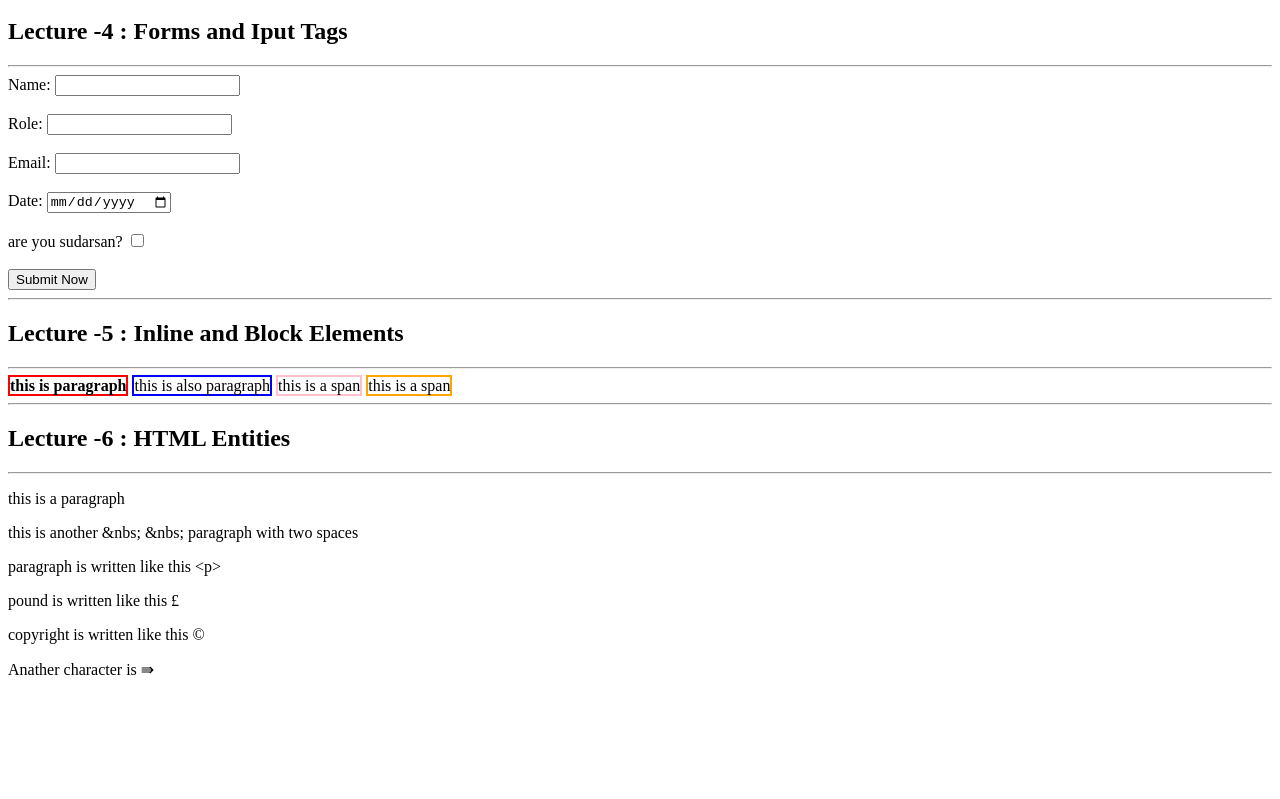
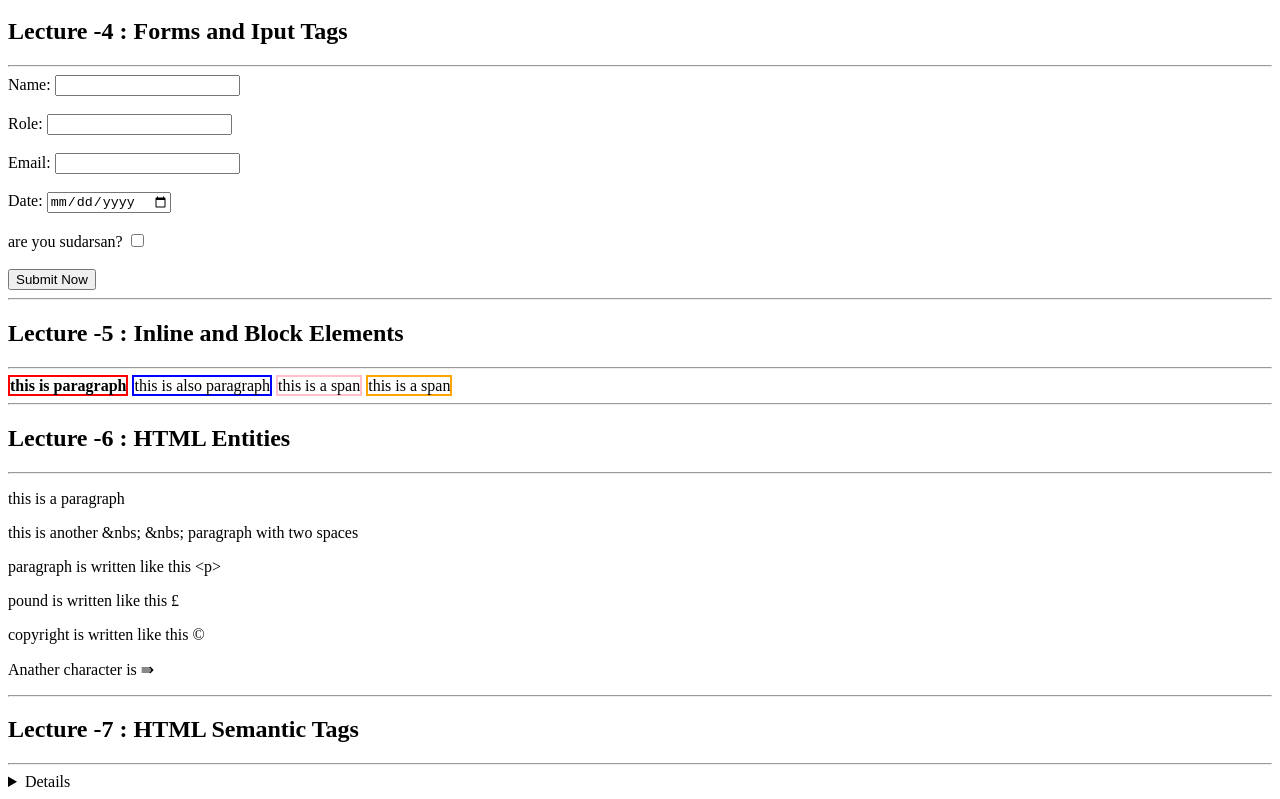
Before and after one commit to sudarsan2k5/Web-Designing, a plain HTML site: page index.html in a window 1280 px wide. Shown: the part 1181-1980 px from the top of the page. Before the commit the page ends 1876 px from the top, so only its background shows below. Drawn offline with Linux system fonts and the light colour scheme.

Commit message:
HTML Semantic Tags

```diff
--- a/index.html
+++ b/index.html
@@ -136,6 +136,15 @@
     <p>copyright is written like this &copy; </p>
     <p>Anather character is &rAarr; </p>
 
+    <hr>
+    <h2> Lecture -7 : HTML Semantic Tags </h2>
+    <hr>
+
+    <details>The Ministry of Education (MoE), Government of India (GoI) has established the National Testing Agency (NTA) as an independent,</details>
+
+
+
+
 
 
 
```
